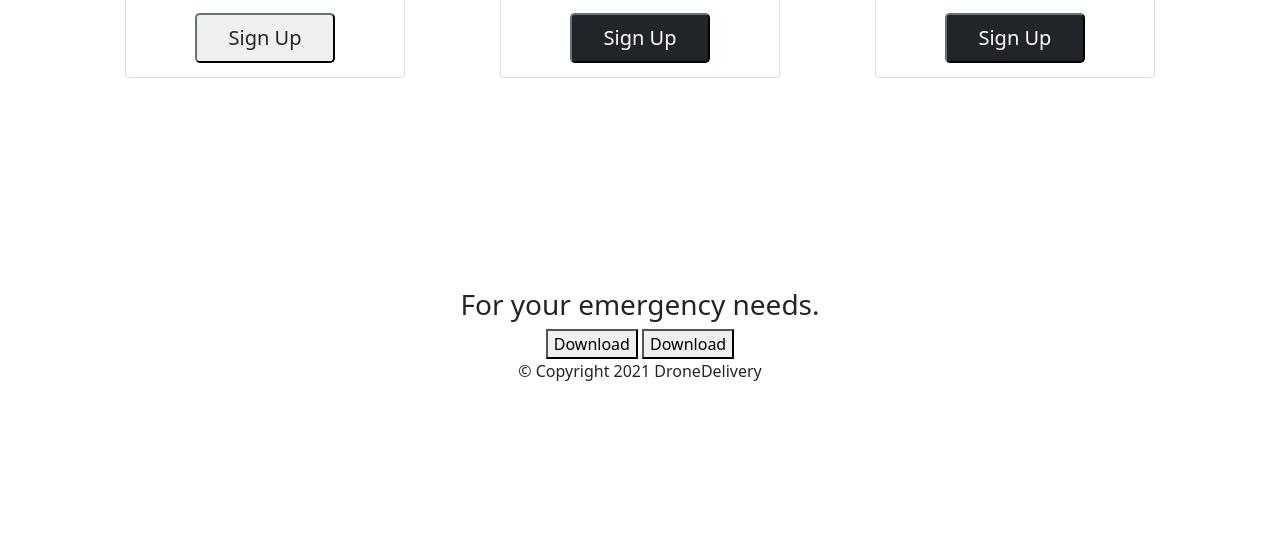
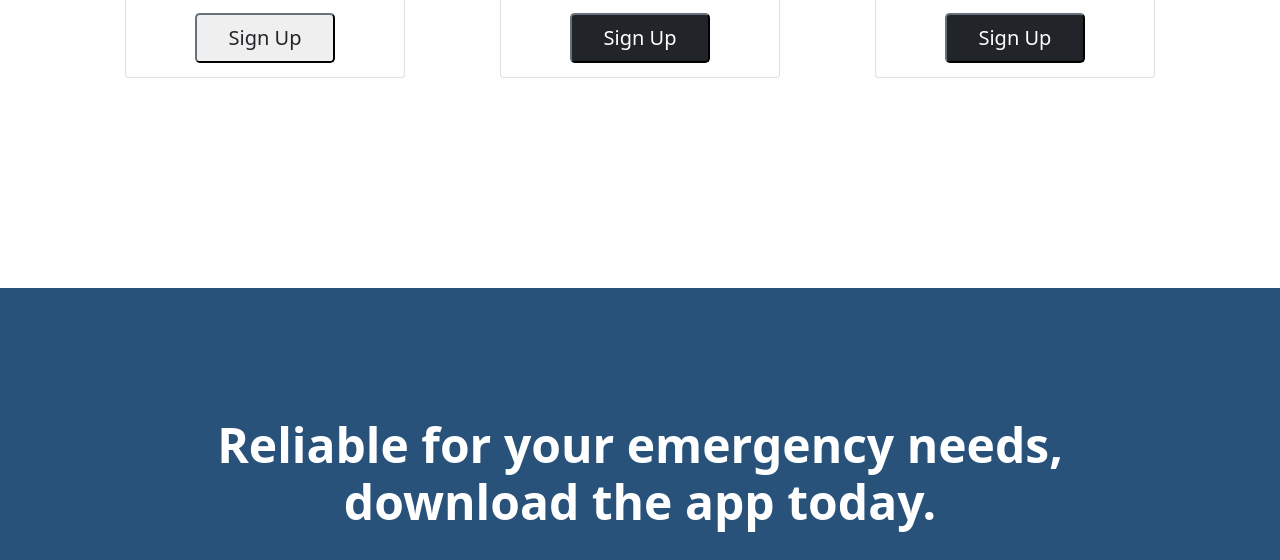
Before and after one commit to ahidayati/dronedelivery, a plain HTML site: page index.html in a window 1280 px wide. Shown: the part 2451-3011 px from the top of the page. Before the commit the page ends 2850 px from the top, so only its background shows below. Drawn offline with nearby package versions, Linux system fonts and the light colour scheme.

Commit message:
styling Call to Action section

```diff
--- a/css/styles.css
+++ b/css/styles.css
@@ -107,3 +107,15 @@ text-align: left;
 .signup-button {
   margin: 0 25% 5%;
 }
+
+/* call to action section */
+#cta {
+  background-color: #28527a;
+  padding: 10% 7%;
+}
+
+.cta-text {
+  color: #ffffff;
+  font-size: 3rem;
+  font-weight: bold;
+}
--- a/index.html
+++ b/index.html
@@ -191,9 +191,9 @@
 
   <section id="cta">
 
-    <h3>For your emergency needs.</h3>
-    <button type="button">Download</button>
-    <button type="button">Download</button>
+    <h3 class="cta-text">Reliable for your emergency needs, <br />download the app today.</h3><br>
+    <button type="button"class="btn btn-dark btn-lg"><i class="fab fa-apple"></i> Download</button>
+    <button type="button"class="btn btn-outline-dark btn-lg"><i class="fab fa-google-play"></i> Download</button>
 
   </section>
 
```
